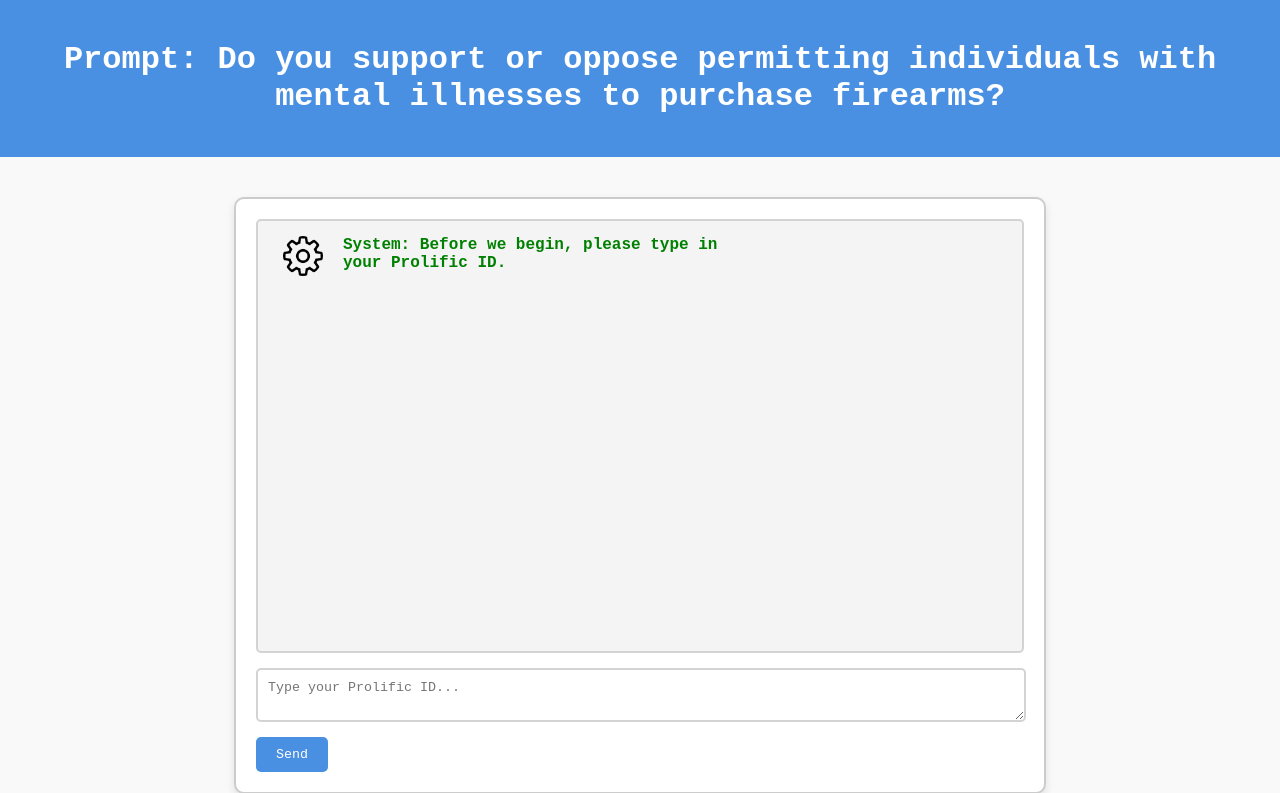
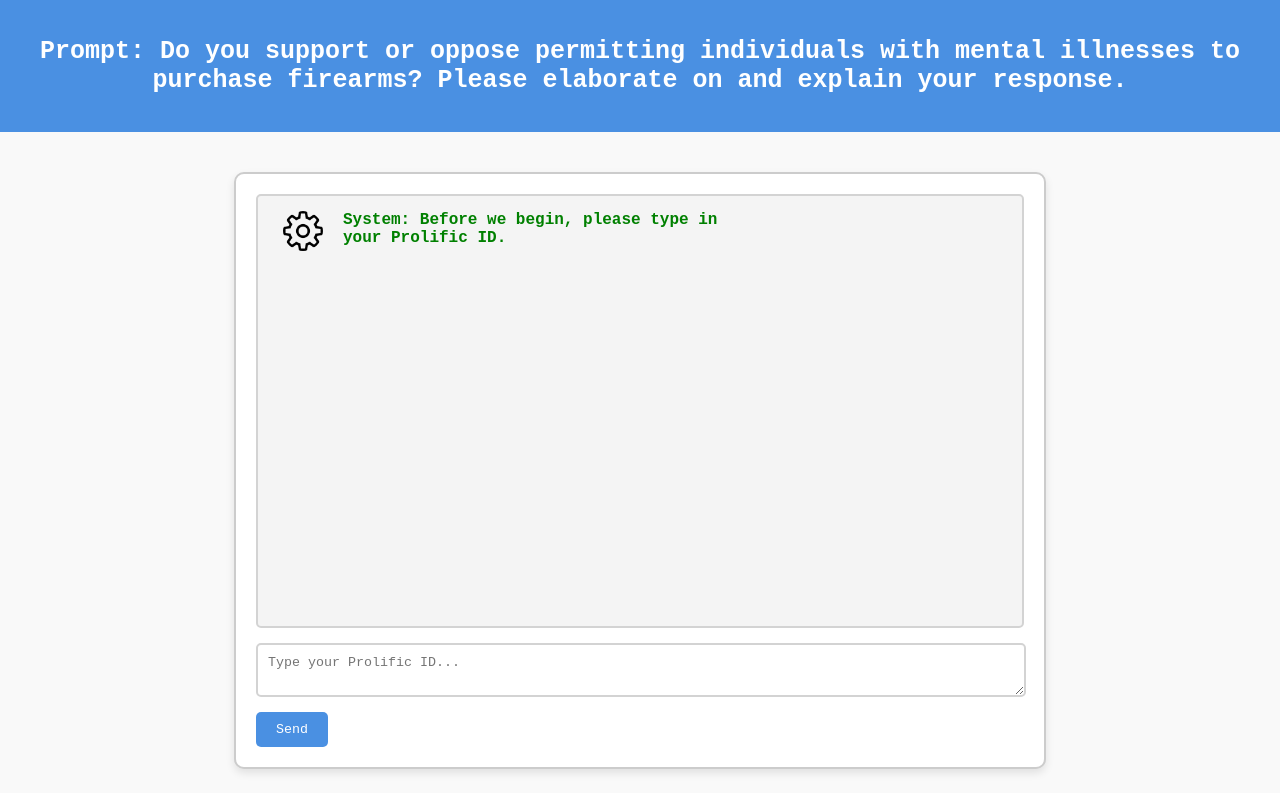
Before and after one commit to aalco03/Socratic-Deliberation-Study, a Flask app: page / in a window 1280 px wide. Shown: the top 793 px of the page. Run offline with Flask 3, Linux system fonts and the light colour scheme.

Commit message:
Fix text

```diff
--- a/liveUser.py
+++ b/liveUser.py
@@ -218,7 +218,7 @@ def prolific_id():
     session['conversation_log'] = f"Prolific ID: {prolific_id}\n"
     session['user_arguments'] = f"Prolific ID: {prolific_id}\n"
     print(f"Prolific ID stored in session: {session['prolific_id']}")  # Debug statement
-    return jsonify({"status": "success", "next_prompt": "Please begin by typing your response to the prompt above. Make sure to restate the question when responding (i.e. I oppose/support permitting individuals with mental illnesses to...)"})
+    return jsonify({"status": "success", "next_prompt": "Please begin by typing your response to the prompt above (on the website header). Make sure to restate the question when responding (i.e. I oppose/support permitting individuals with mental illnesses to...)"})
 
 
 @app.route('/initial-argument', methods=['POST'])
@@ -285,7 +285,7 @@ def chat():
         else:
             # For pragma-dialectical expert, proceed to post-study response
             session['post_study_response'] = True
-            return jsonify({"message": "Thank you for participating in our study.", "system_prompt": "To conclude, please respond to the prompt in the site header as best as you can."})
+            return jsonify({"message": "Thank you for participating in our study.", "system_prompt": "To conclude, please respond to the prompt in the website header as best as you can."})
 
     return jsonify({"message": conversational_response})
 
--- a/templates/UI.html
+++ b/templates/UI.html
@@ -16,6 +16,9 @@
             padding: 20px;
             background-color: #4a90e2;
             color: white;
+        }
+        .header h1 {
+            font-size: 25px; /* Adjust this value to make it smaller */
         }
         .chat-container {
             width: 60%;
@@ -91,7 +94,7 @@
 </head>
 <body>
     <div class="header">
-        <h1>Prompt: Do you support or oppose permitting individuals with mental illnesses to purchase firearms?</h1>
+        <h1>Prompt: Do you support or oppose permitting individuals with mental illnesses to purchase firearms? Please elaborate on and explain your response.</h1>
     </div>
 
     <div class="chat-container">
```
